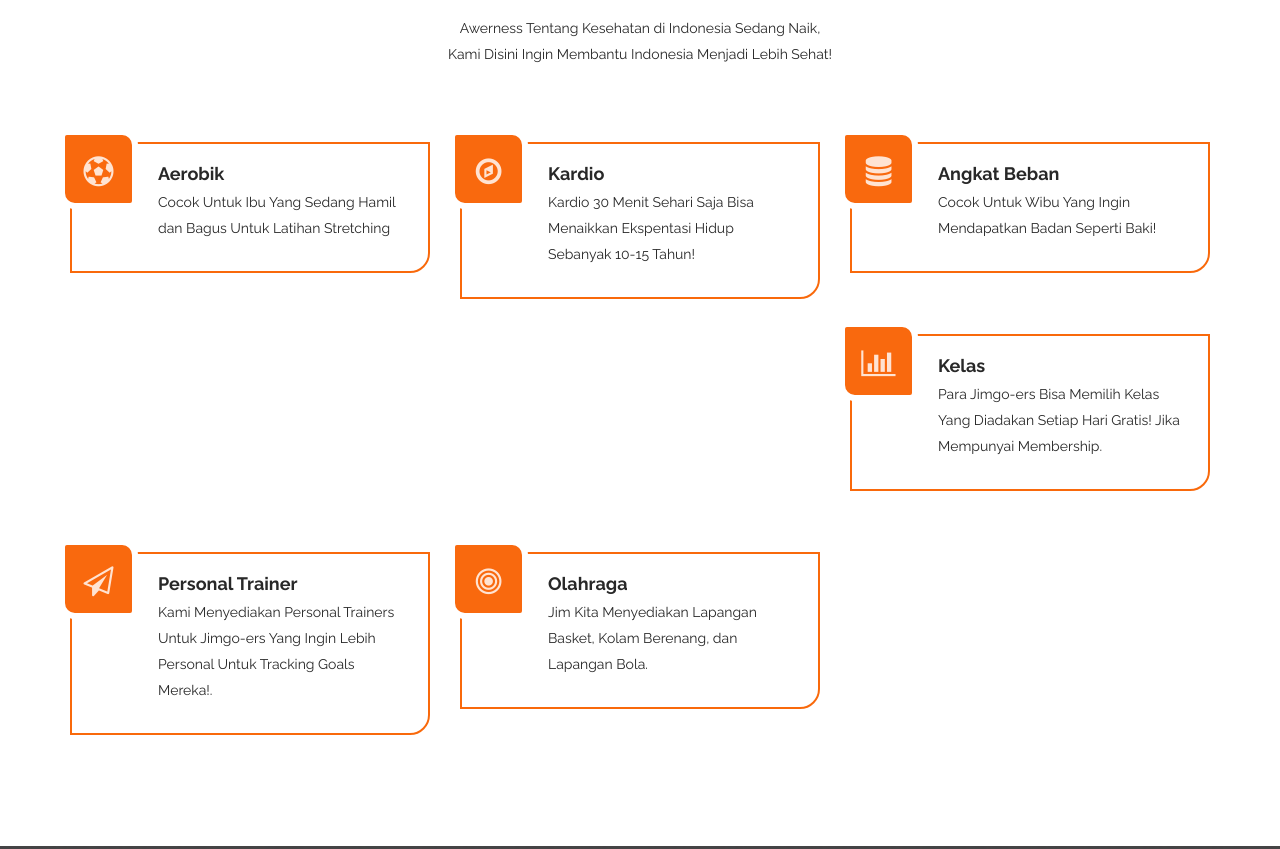
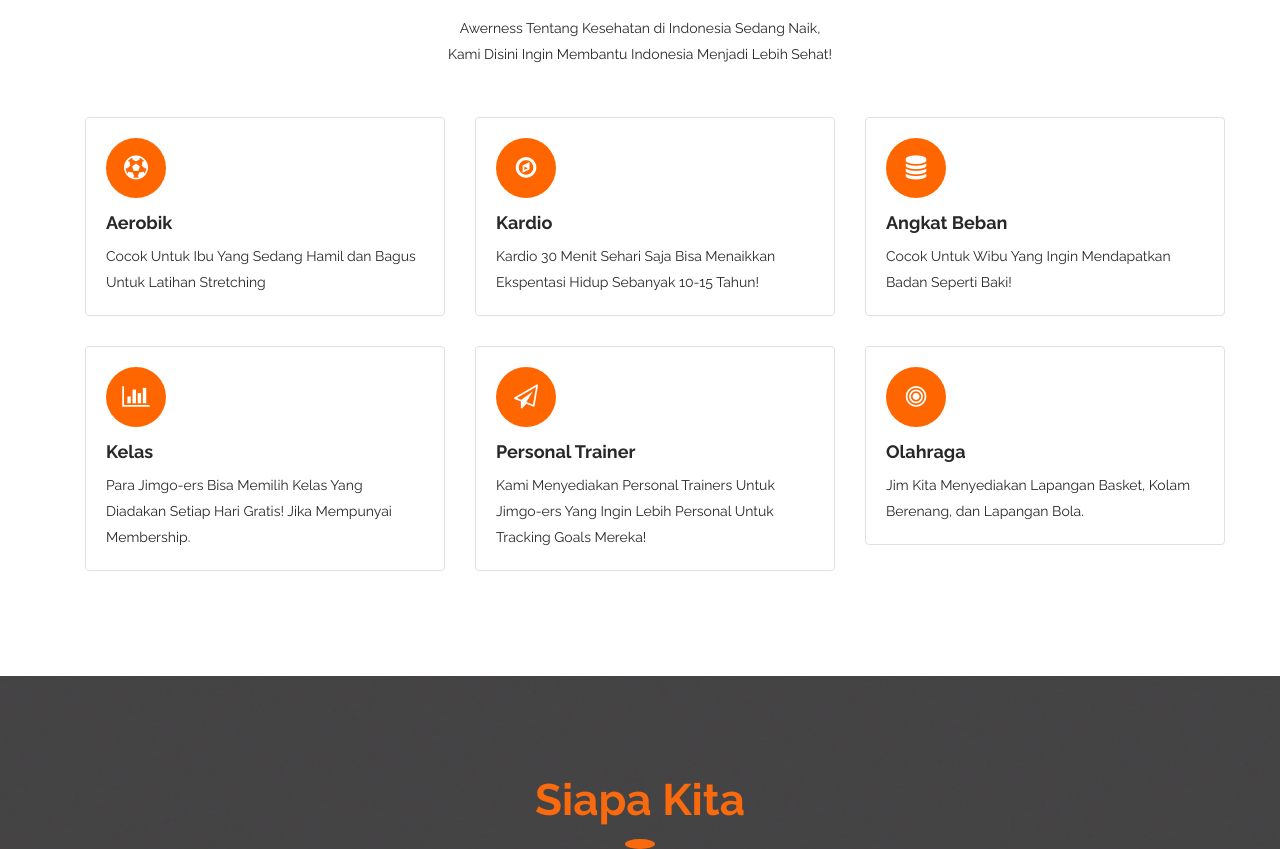
Before and after one commit to ammarpvl29/ammarpvl29.github.io, a plain HTML site: page index.html in a window 1280 px wide. Shown: the part 873-1722 px from the top of the page. Drawn offline with Linux system fonts and the light colour scheme.

Commit message:
fix layout pilihan kelas

```diff
--- a/index.html
+++ b/index.html
@@ -68,81 +68,108 @@
                 <p class="wow fadeInDown">Awerness Tentang Kesehatan di Indonesia Sedang Naik, <br> Kami Disini Ingin Membantu Indonesia Menjadi Lebih Sehat!</p>
             </div>
 
+            <div class="container">
                 <div class="row">
-                <div class="features">
-                    <div class="col-md-4 col-sm-6 wow fadeInUp" data-wow-duration="300ms" data-wow-delay="0ms">
-                        <div class="media service-box">
-                            <div class="pull-left">
+                  <div class="col-md-4 col-sm-6 feature-item">
+                    <div class="feature-box">
+                      <div class="feature-icon">
                         <i class="fa fa-futbol-o"></i>
                       </div>
-                            <div class="media-body">
-                                <h4 class="media-heading">Aerobik</h4>
+                      <h4>Aerobik</h4>
                       <p>Cocok Untuk Ibu Yang Sedang Hamil dan Bagus Untuk Latihan Stretching</p>
                     </div>
                   </div>
-                    </div><!--/.col-md-4-->
 
-                    <div class="col-md-4 col-sm-6 wow fadeInUp" data-wow-duration="300ms" data-wow-delay="100ms">
-                        <div class="media service-box">
-                            <div class="pull-left">
+                  <div class="col-md-4 col-sm-6 feature-item">
+                    <div class="feature-box">
+                      <div class="feature-icon">
                         <i class="fa fa-compass"></i>
                       </div>
-                            <div class="media-body">
-                                <h4 class="media-heading">Kardio</h4>
+                      <h4>Kardio</h4>
                       <p>Kardio 30 Menit Sehari Saja Bisa Menaikkan Ekspentasi Hidup Sebanyak 10-15 Tahun!</p>
                     </div>
                   </div>
-                    </div><!--/.col-md-4-->
 
-                    <div class="col-md-4 col-sm-6 wow fadeInUp" data-wow-duration="300ms" data-wow-delay="200ms">
-                        <div class="media service-box">
-                            <div class="pull-left">
+                  <div class="col-md-4 col-sm-6 feature-item">
+                    <div class="feature-box">
+                      <div class="feature-icon">
                         <i class="fa fa-database"></i>
                       </div>
-                            <div class="media-body">
-                                <h4 class="media-heading">Angkat Beban</h4>
+                      <h4>Angkat Beban</h4>
                       <p>Cocok Untuk Wibu Yang Ingin Mendapatkan Badan Seperti Baki!</p>
                     </div>
                   </div>
-                    </div><!--/.col-md-4-->
 
-                    <div class="col-md-4 col-sm-6 wow fadeInUp" data-wow-duration="300ms" data-wow-delay="300ms">
-                        <div class="media service-box">
-                            <div class="pull-left">
+                  <div class="col-md-4 col-sm-6 feature-item">
+                    <div class="feature-box">
+                      <div class="feature-icon">
                         <i class="fa fa-bar-chart"></i>
                       </div>
-                            <div class="media-body">
-                                <h4 class="media-heading">Kelas</h4>
+                      <h4>Kelas</h4>
                       <p>Para Jimgo-ers Bisa Memilih Kelas Yang Diadakan Setiap Hari Gratis! Jika Mempunyai Membership.</p>
                     </div>
                   </div>
-                    </div><!--/.col-md-4-->
 
-                    <div class="col-md-4 col-sm-6 wow fadeInUp" data-wow-duration="300ms" data-wow-delay="400ms">
-                        <div class="media service-box">
-                            <div class="pull-left">
+                  <div class="col-md-4 col-sm-6 feature-item">
+                    <div class="feature-box">
+                      <div class="feature-icon">
                         <i class="fa fa-paper-plane-o"></i>
                       </div>
-                            <div class="media-body">
-                                <h4 class="media-heading">Personal Trainer</h4>
-                                <p>Kami Menyediakan Personal Trainers Untuk Jimgo-ers Yang Ingin Lebih Personal Untuk Tracking Goals Mereka!.</p>
+                      <h4>Personal Trainer</h4>
+                      <p>Kami Menyediakan Personal Trainers Untuk Jimgo-ers Yang Ingin Lebih Personal Untuk Tracking Goals Mereka!</p>
                     </div>
                   </div>
-                    </div><!--/.col-md-4-->
 
-                    <div class="col-md-4 col-sm-6 wow fadeInUp" data-wow-duration="300ms" data-wow-delay="500ms">
-                        <div class="media service-box">
-                            <div class="pull-left">
+                  <div class="col-md-4 col-sm-6 feature-item">
+                    <div class="feature-box">
+                      <div class="feature-icon">
                         <i class="fa fa-bullseye"></i>
                       </div>
-                            <div class="media-body">
-                                <h4 class="media-heading">Olahraga</h4>
+                      <h4>Olahraga</h4>
                       <p>Jim Kita Menyediakan Lapangan Basket, Kolam Berenang, dan Lapangan Bola.</p>
                     </div>
                   </div>
-                    </div><!--/.col-md-4-->
                 </div>
-            </div><!--/.row-->
+              </div>
+
+              <style>
+              .feature-item {
+                margin-bottom: 30px;
+              }
+
+              .feature-box {
+                background-color: #fff;
+                border: 1px solid #e0e0e0;
+                border-radius: 4px;
+                padding: 20px;
+                height: 100%;
+                display: flex;
+                flex-direction: column;
+              }
+
+              .feature-icon {
+                background-color: #ff6600;
+                color: white;
+                width: 60px;
+                height: 60px;
+                border-radius: 50%;
+                display: flex;
+                align-items: center;
+                justify-content: center;
+                font-size: 24px;
+                margin-bottom: 15px;
+              }
+
+              .feature-box h4 {
+                margin-top: 0;
+                margin-bottom: 10px;
+              }
+
+              .feature-box p {
+                margin-bottom: 0;
+                flex-grow: 1;
+              }
+              </style></div><!--/.row-->
         </div><!--/.container-->
     </section><!--/#services-->
 
```
Lines whose indentation alone changed are shown as unchanged.
